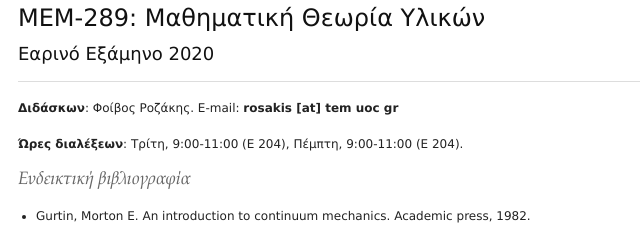
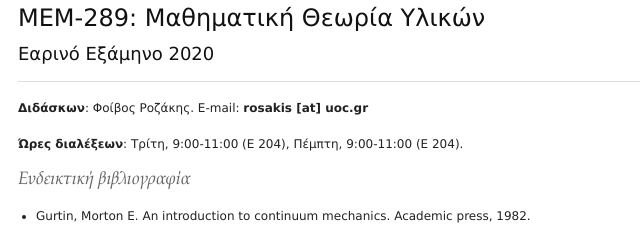
Before and after one commit to rosakis/mem287, a plain HTML site: page index.html in a window 1280 px wide. Shown: the top 240 px of the page, 147-787 px from the left. Drawn offline with Linux system fonts and the light colour scheme.

Commit message:
Update index.html

```diff
--- a/index.html
+++ b/index.html
@@ -26,7 +26,7 @@
           <hr />
       <div class=span24">
              <p><strong>Διδάσκων</strong>: Φοίβος Ροζάκης.
-                E-mail: <strong>rosakis [at] tem uoc gr</strong></p>
+                E-mail: <strong>rosakis [at] uoc.gr</strong></p>
                 <p><strong>Ώρες διαλέξεων</strong>: Τρίτη, 9:00-11:00 (Ε 204),
                         Πέμπτη, 9:00-11:00 (Ε 204).</p>
 
```
